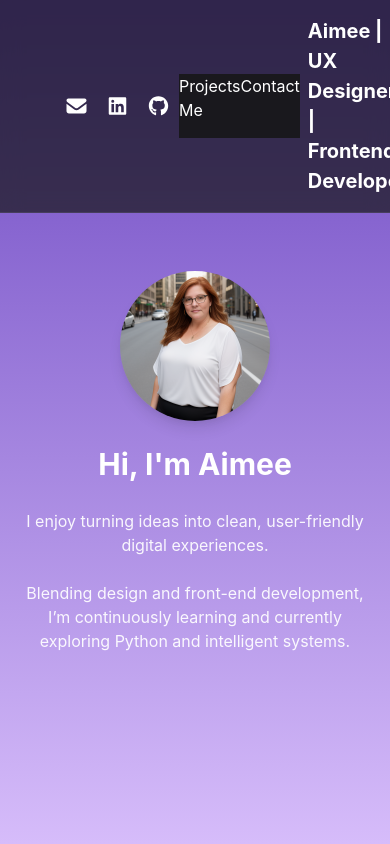
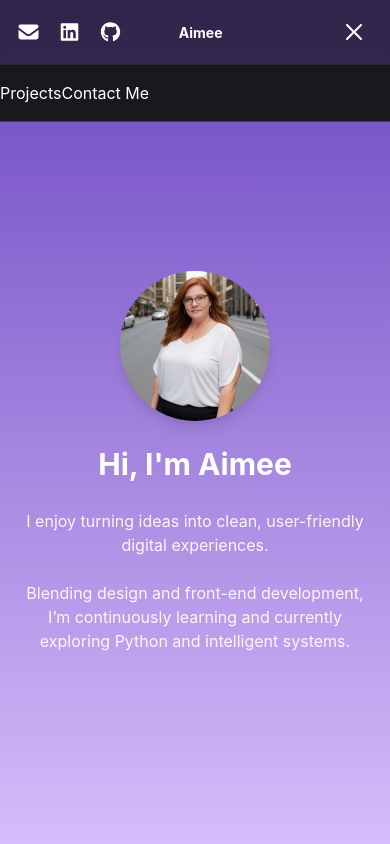
Before and after one commit to Aimeevdb/Aimee-s-Portfolio, a React (Create React App) app: page / in a window 390 px wide. Both pictures are taken after a click on the button "Toggle Navigation". Shown: the top 844 px of the page. Built offline with nearby package versions, Linux system fonts and the light colour scheme.

Commit message:
fix: mobile header sizing and update Spectrum Care presentation link

```diff
--- a/src/components/Header.js
+++ b/src/components/Header.js
@@ -7,6 +7,7 @@ import {
   HStack,
   VStack,
   IconButton,
+  Text,
   useDisclosure,
 } from "@chakra-ui/react";
 import { HamburgerIcon, CloseIcon } from "@chakra-ui/icons";
@@ -24,10 +25,8 @@ const Header = () => {
     const id = `${anchor}-section`;
     const element = document.getElementById(id);
     if (element) {
-      element.scrollIntoView({
-        behavior: "smooth",
-        block: "start",
-      });
+      element.scrollIntoView({ behavior: "smooth", block: "start" });
+      if (isOpen) onToggle();
     }
   };
 
@@ -37,7 +36,6 @@ const Header = () => {
       top={0}
       left={0}
       right={0}
-      translateY={0}
       transitionProperty="transform"
       transitionDuration=".3s"
       transitionTimingFunction="ease-in-out"
@@ -45,82 +43,40 @@ const Header = () => {
       backdropFilter="blur(10px)"
       borderBottom="1px solid rgba(255,255,255,0.08)"
       zIndex={1000}
-
     >
       <Box color="white" maxWidth="1280px" margin="0 auto">
         <HStack
-          px={16}
-          py={4}
+          px={{ base: 4, md: 16 }}
+          py={3}
           justifyContent="space-between"
           alignItems="center"
         >
-          {/* Left: social links */}
           <nav>
             <HStack spacing={4}>
               {socials.map((social) => (
-                <a
-                  key={social.url}
-                  href={social.url}
-                  target="_blank"
-                  rel="noopener noreferrer"
-                >
+                <a key={social.url} href={social.url} target="_blank" rel="noopener noreferrer">
                   <FontAwesomeIcon icon={social.icon} size="lg" />
                 </a>
               ))}
             </HStack>
           </nav>
 
-{/* Mobile Dropdown Menu */}
-{isOpen && (
-  <VStack
-    display={{ md: "none" }}
-    spacing={4}
-    pb={4}
-    bg="rgba(24, 24, 27, 0.95)"
-  >
-    <a
-      href="#projects-section"
-      onClick={() => {
-        handleClick("projects")();
-        onToggle();
-      }}
-    >
-      Projects
-    </a>
-
-    <a
-      href="#contactme-section"
-      onClick={() => {
-        handleClick("contactme")();
-        onToggle();
-      }}
-    >
-      Contact Me
-    </a>
-  </VStack>
-)}
-          {/* Center: Portfolio name */}
-          <Box fontWeight="bold" fontSize="xl">
+          <Box fontWeight="bold" textAlign="center">
+            <Text fontSize="sm" display={{ base: "block", md: "none" }}>
+              Aimee
+            </Text>
+            <Text fontSize="xl" display={{ base: "none", md: "block" }}>
               Aimee | UX Designer | Frontend Developer
+            </Text>
           </Box>
 
-{/* Desktop Navigation */}
           <nav>
-  <HStack
-    spacing={8}
-    display={{ base: "none", md: "flex" }}
-  >
-    <a href="#projects-section" onClick={handleClick("projects")}>
-      Projects
-    </a>
-
-    <a href="#contactme-section" onClick={handleClick("contactme")}>
-      Contact Me
-    </a>
+            <HStack spacing={8} display={{ base: "none", md: "flex" }}>
+              <a href="#projects-section" onClick={handleClick("projects")}>Projects</a>
+              <a href="#contactme-section" onClick={handleClick("contactme")}>Contact Me</a>
             </HStack>
           </nav>
 
-{/* Mobile Hamburger Button */}
           <IconButton
             display={{ base: "flex", md: "none" }}
             icon={isOpen ? <CloseIcon /> : <HamburgerIcon />}
@@ -128,7 +84,21 @@ const Header = () => {
             aria-label="Toggle Navigation"
             variant="ghost"
             color="white"
-/>        </HStack>
+          />
+        </HStack>
+
+        {isOpen && (
+          <VStack
+            display={{ md: "none" }}
+            spacing={4}
+            py={4}
+            bg="rgba(24, 24, 27, 0.95)"
+            borderTop="1px solid rgba(255,255,255,0.08)"
+          >
+            <a href="#projects-section" onClick={handleClick("projects")}>Projects</a>
+            <a href="#contactme-section" onClick={handleClick("contactme")}>Contact Me</a>
+          </VStack>
+        )}
       </Box>
     </Box>
   );
--- a/src/components/ProjectsSection.js
+++ b/src/components/ProjectsSection.js
@@ -27,9 +27,8 @@ const projects = [
   description:
     "A UX case study focused on designing an inclusive support experience for neurodivergent users, emphasizing accessibility, clarity, and emotional safety.",
   getImageSrc: () => spectrumImage,
-    link: "https://docs.google.com/presentation/d/1z3dJ51iwsrLsOPP2JKFR8KoIXkhMMT0hx6zoyZiT7fM/preview",
+  link: "https://docs.google.com/presentation/d/1gQsHermPVW7f9MQ1s7ubjOqDPwq3IvTLxuETsbAbuQg/preview",
 },
-
   {
     title: "Family Time",
     description: "A UX case study exploring design decisions and research insights. My first project.",
```
Lines whose indentation alone changed are shown as unchanged.
